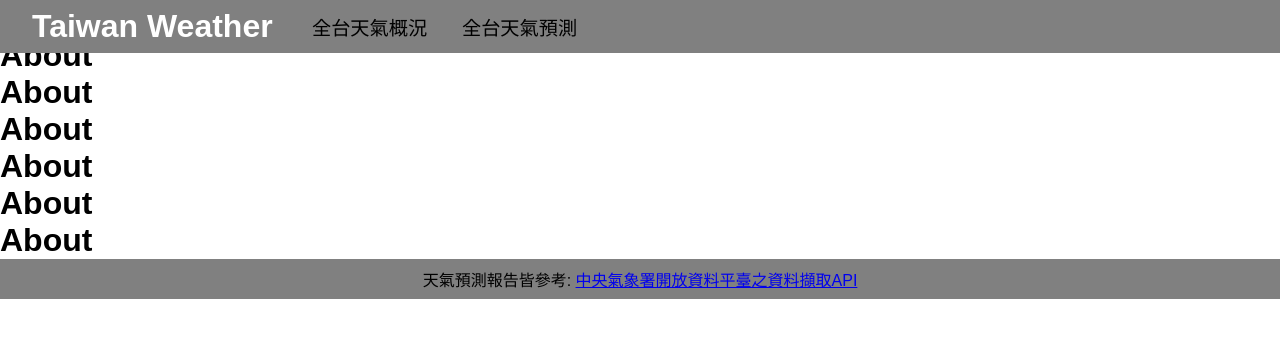
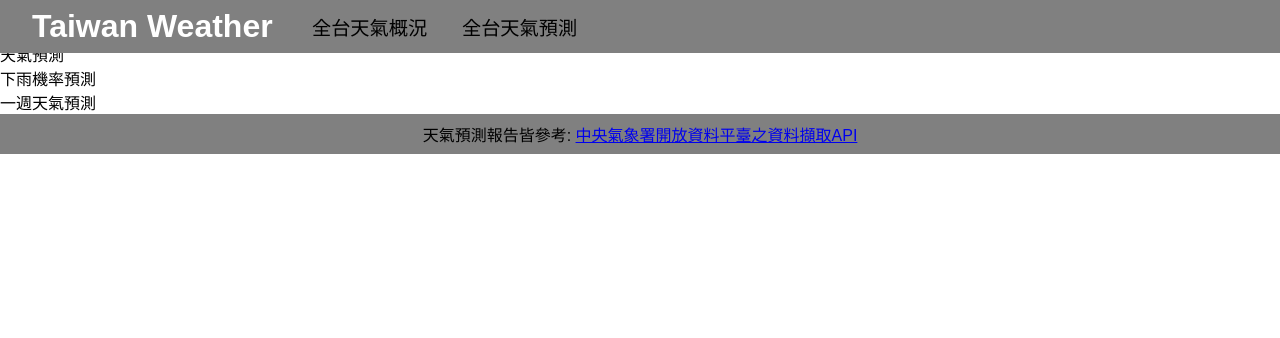
Before and after one commit to freddy990117/Taiwan-Weather, a React (Vite) app: page /about in a window 1280 px wide. Shown: the top 338 px of the page. Built offline with nearby package versions, Linux system fonts and the light colour scheme; no server answers.

Commit message:
新增 About.jsx 資訊與 about.css

```diff
--- a/src/Pages/About.jsx
+++ b/src/Pages/About.jsx
@@ -1,15 +1,15 @@
 import React from "react";
-
+import "../styles/about.css";
 const About = () => {
-  return <div>
-  <h1>About</h1>
-  <h1>About</h1>
-  <h1>About</h1>
-  <h1>About</h1>
-  <h1>About</h1>
-  <h1>About</h1>
-  <h1>About</h1>
-  </div>;
+  return (
+    <div>
+      <section className="About-Image">Image position</section>
+      <section className="Now-Weather">現在天氣</section>
+      <section className="Futer-Weather">天氣預測</section>
+      <section className="Futer-Rain">下雨機率預測</section>
+      <section className="Futer-Tem">一週天氣預測</section>
+    </div>
+  );
 };
 
 export default About;
```
Also changed, not shown: src/styles/about.css (added).
